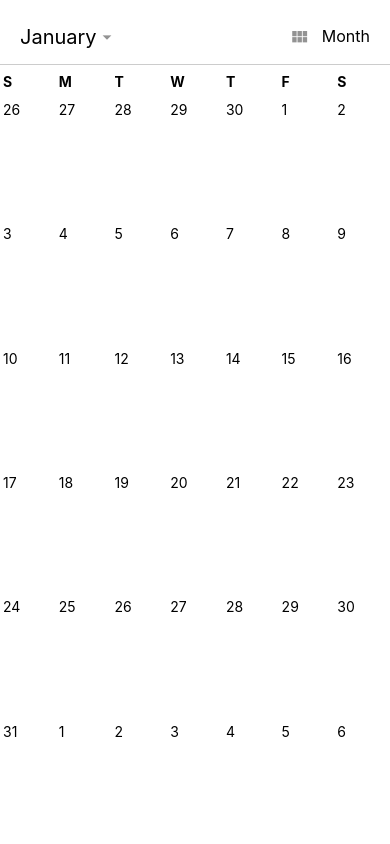
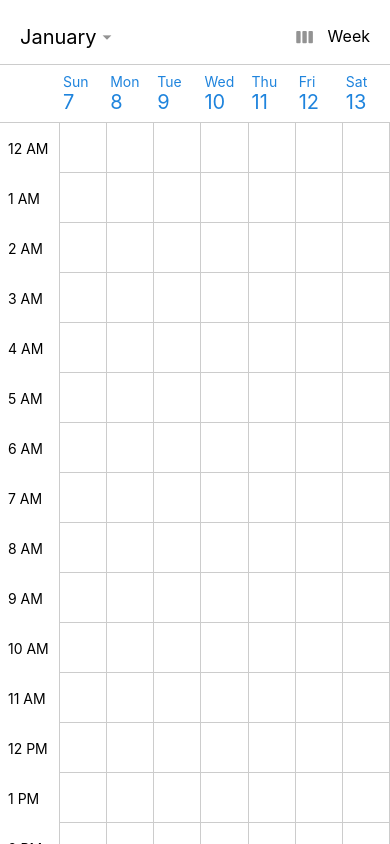
Before and after one commit to duwalanise/event-calendar, a React Native app: screen / in a window 390 px wide. Built offline with nearby package versions, Linux system fonts and the light colour scheme.

Commit message:
display week view

```diff
--- a/src/Calendar/Body/Week/assets/styles.js
+++ b/src/Calendar/Body/Week/assets/styles.js
@@ -10,17 +10,16 @@ const styles = StyleSheet.create({
   },
   header: {
     flexDirection: 'row',
-    paddingVertical: 5
+    paddingVertical: 5,
+    borderBottomColor: '#ccc',
+    borderBottomWidth: 1
   },
   row: {
     flexDirection: 'row'
   },
   events: {
-    justifyContent: 'center',
-    alignItems: 'center',
     height: 50,
     flex: 1,
-    padding: 2,
     flexDirection: 'row'
   },
   body: {
@@ -34,9 +33,24 @@ const styles = StyleSheet.create({
   dayText: {
     fontWeight: 'bold'
   },
-  dayBlock: {
+  hourBlock: {
     flex: 1,
     padding: 3
+  },
+  hourCell: {
+    borderBottomWidth: 1,
+    borderRightWidth: 1,
+    borderColor: '#ccc'
+  },
+  hours: {
+    width: 60,
+    paddingHorizontal: 8,
+    justifyContent: 'center',
+    borderColor: '#ccc',
+    borderRightWidth: 1
+  },
+  blankCell: {
+    width: 60
   },
   day: {
     color: '#1F84DD'
--- a/src/Calendar/Body/Week/index.js
+++ b/src/Calendar/Body/Week/index.js
@@ -2,30 +2,21 @@ import React, { Component } from 'react';
 import PropTypes from 'prop-types';
 import { View, Text, ScrollView } from 'react-native';
 
-import { weekShort, generateWeekArray, generateDayArray } from 'src/generics/helpers/calendar';
+import {
+  weekShort,
+  generateWeekArray,
+  generateDayArray
+} from 'src/generics/helpers/calendar';
 import styles from './assets/styles';
 
 const defaultBodyCell = (day, currentDate, events) => {
   const isSameMonth = true;
   const isToday = false;
-  return (
-    <View style={styles.dayBlock}>
-      <View style={isToday && styles.today}>
-        <Text style={[{ color: !isSameMonth && '#939393' }, isToday && styles.todayText]}>
-          {day.date()}
-        </Text>
-      </View>
-      {(events || []).map(event => (
-        <View style={styles.eventBlock}>
-          <Text style={styles.eventText}>{event.name}</Text>
-        </View>
-      ))}
-    </View>
-  );
+  return <View style={[styles.hourBlock, styles.hourCell]} />;
 };
 
 const defaultHeaderCell = currentDate => (
-  <View style={styles.dayBlock}>
+  <View style={styles.hourBlock}>
     <Text style={styles.day}>{currentDate.format('ddd')}</Text>
     <Text style={styles.date}>{currentDate.date()}</Text>
   </View>
@@ -37,7 +28,7 @@ const WeeklyCalendar = props => {
   return (
     <View style={styles.container}>
       <View style={[headerStyle, styles.header]}>
-        <View style={styles.dayBlock} />
+        <View style={styles.blankCell} />
         {currentWeek.map(day => headerCell(day))}
       </View>
       <ScrollView style={{ flex: 1 }}>
@@ -46,7 +37,9 @@ const WeeklyCalendar = props => {
             <View style={styles.hours}>
               <Text>{hours.format('h A')}</Text>
             </View>
-            <View style={styles.events}>{currentWeek.map(day => bodyCell(hours))}</View>
+            <View style={styles.events}>
+              {currentWeek.map(day => bodyCell(hours))}
+            </View>
           </View>
         ))}
       </ScrollView>
--- a/src/index.js
+++ b/src/index.js
@@ -9,7 +9,7 @@ export default class App extends Component {
     super(props);
     this.state = {
       date: moment(),
-      view: 'month'
+      view: 'week'
     };
   }
   onDateChange = date => {
```
